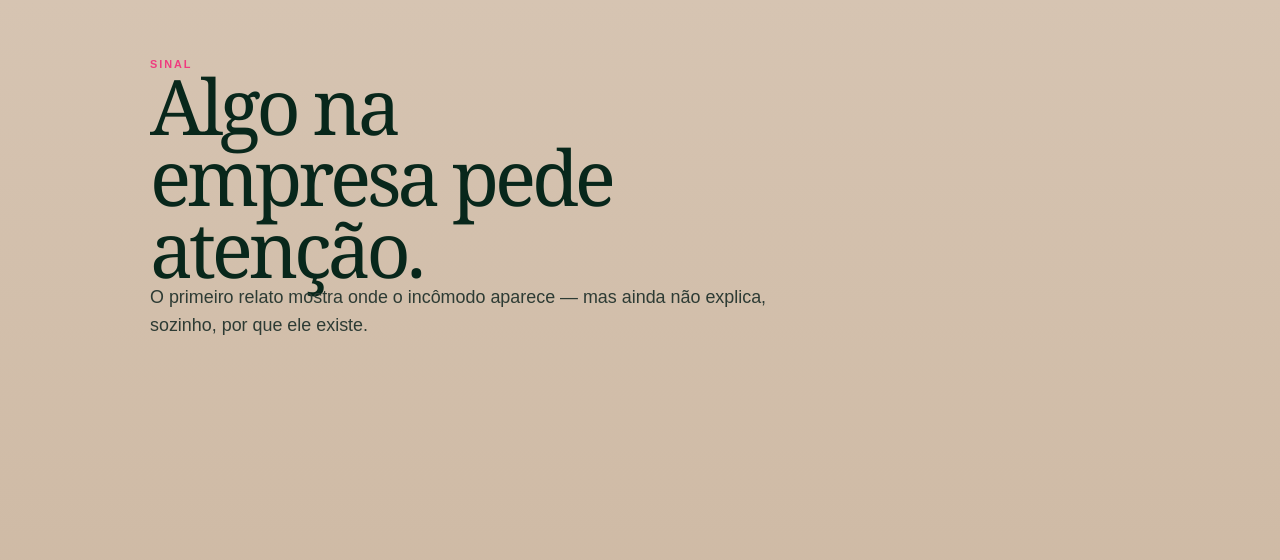
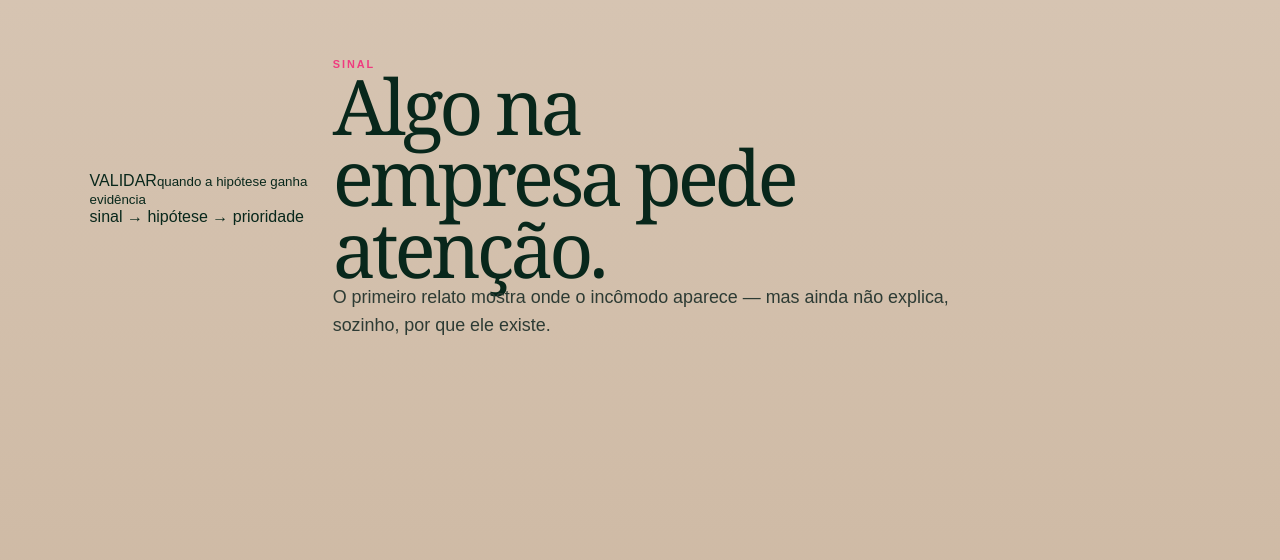
Before and after one commit to leleca7/blinko, a Next.js app: page / in a window 1280 px wide. Shown: the part 2213-2773 px from the top of the page. Built offline with nearby package versions, Linux system fonts and the light colour scheme.

Commit message:
fix(site): restaurar círculos mantendo narrativa estável

```diff
--- a/components/ScrollStory.tsx
+++ b/components/ScrollStory.tsx
@@ -45,6 +45,19 @@ export default function ScrollStory() {
   return (
     <section ref={storyRef} className={styles.story} aria-label="Do sinal até a prioridade">
       <div className={styles.stage}>
+        <div className={styles.organic} aria-hidden="true">
+          <div className={`${styles.orbit} ${styles.orbitA}`} />
+          <div className={`${styles.orbit} ${styles.orbitB}`} />
+          <div className={`${styles.shape} ${styles.shapeA}`} />
+          <div className={`${styles.shape} ${styles.shapeB}`} />
+          <div className={`${styles.shape} ${styles.shapeC}`} />
+          <div className={styles.core}>
+            <span>VALIDAR</span>
+            <small>quando a hipótese ganha evidência</small>
+          </div>
+          <span className={styles.caption}>sinal → hipótese → prioridade</span>
+        </div>
+
         <div className={styles.scenes}>
           <article className={`${styles.scene} ${styles.scene1}`}>
             <span>SINAL</span>
```
